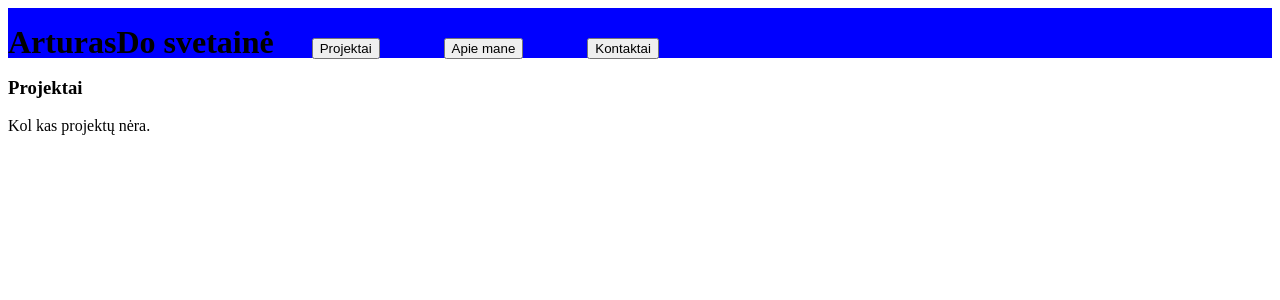
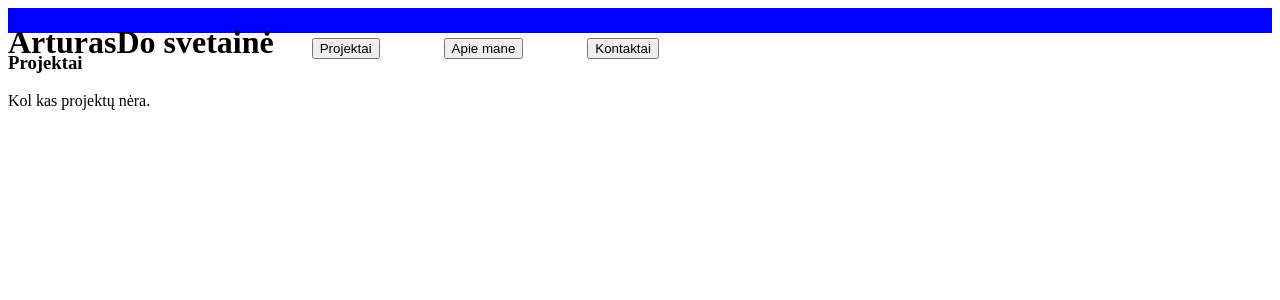
Before and after one commit to ArturasDo/ArturasDo-Pamoka-Nr.16-svetaine-WEB-serveryje, a Flask app: page / in a window 1280 px wide. Shown: the top 300 px of the page. Run offline with Flask 2, Linux system fonts and the light colour scheme.

```diff
--- a/static/css/style.css
+++ b/static/css/style.css
@@ -1,6 +1,6 @@
 .nav {
     background-color: blue;
-    height: 50px;
+    height: 25px;
     width: auto;
 }
 .nav button {
```
